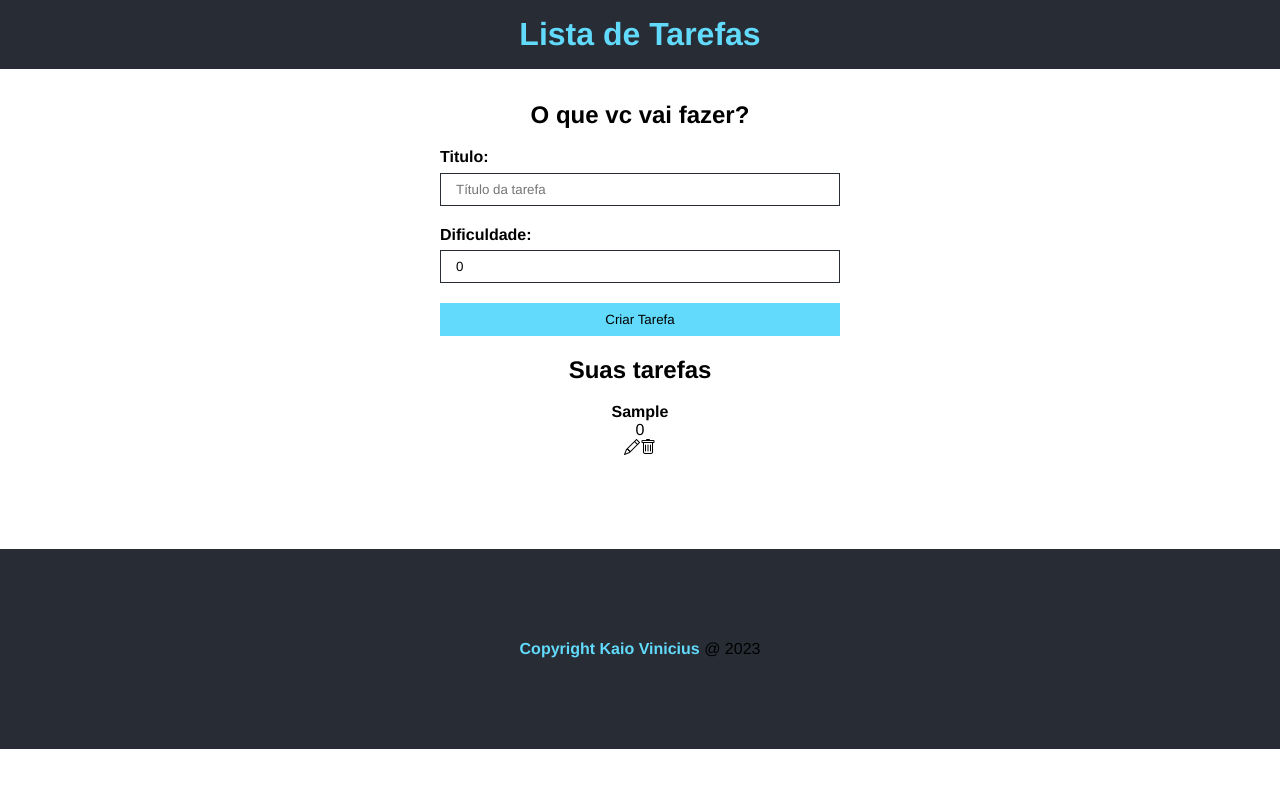
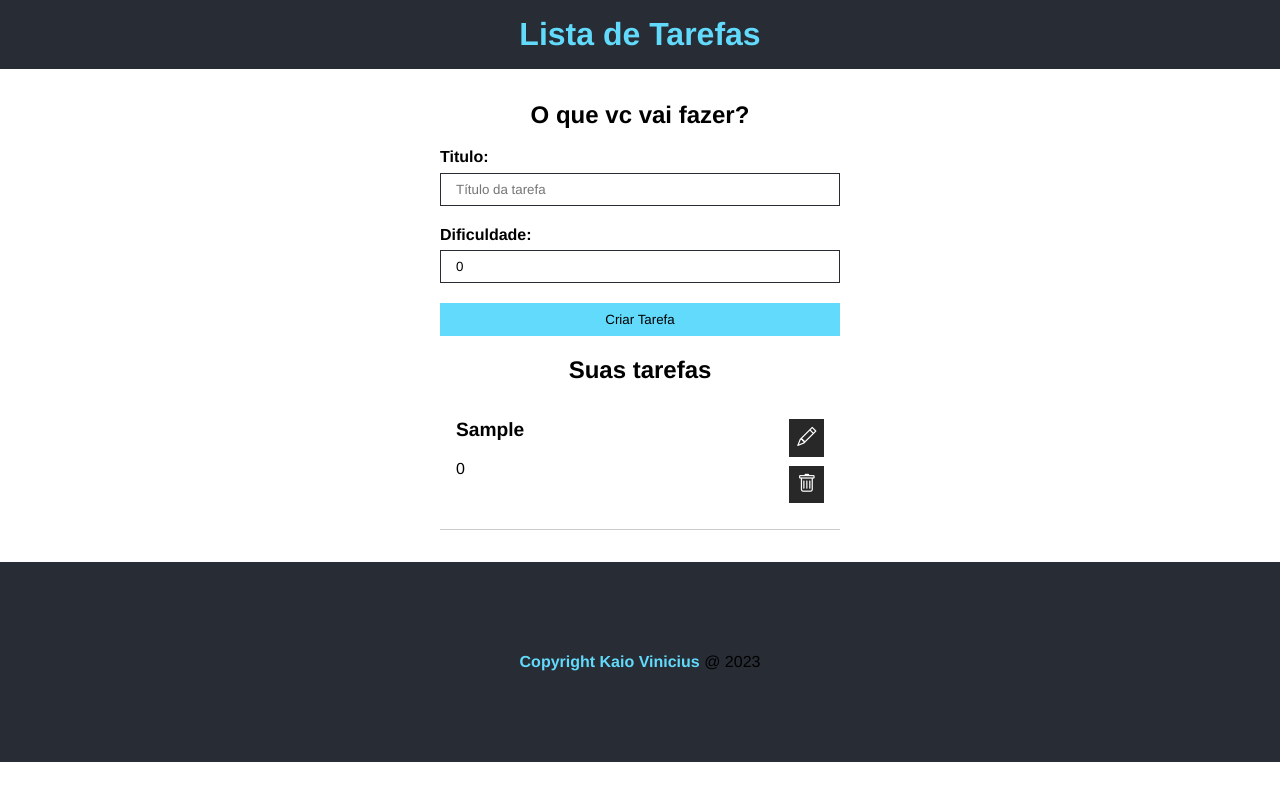
Before and after one commit to kaiovinic/Lista-de-tarefas, a React (Vite) app: page / in a window 1280 px wide. Both pictures are taken after typing "Sample" into the empty fields and a click on the input "Criar Tarefa". Built offline with nearby package versions, Linux system fonts and the light colour scheme.

Commit message:
Remoção das tarefas

```diff
--- a/src/App.tsx
+++ b/src/App.tsx
@@ -14,6 +14,11 @@ import { ITask } from "./interfaces/Task";
 
 function App() {
   const [taskList, setTaskList] = React.useState<ITask[]>([]);
+
+  const deleteTask = (id: number) => {
+    setTaskList(taskList.filter((task) => task.id !== id));
+  };
+
   return (
     <div>
       <Header />
@@ -28,7 +33,7 @@ function App() {
         </div>
         <div>
           <h2>Suas tarefas</h2>
-          <TaskList taskList={taskList} />
+          <TaskList taskList={taskList} handleDelete={deleteTask} />
         </div>
       </main>
       <Footer />
--- a/src/components/TaskList.module.css
+++ b/src/components/TaskList.module.css
@@ -0,0 +1,38 @@
+.task {
+  display: flex;
+  justify-content: space-between;
+  max-width: 400px;
+  margin: 0 auto;
+  padding: 1em;
+  border-bottom: 1px solid #ccc;
+}
+
+.details {
+  text-align: left;
+}
+
+.details h4 {
+  margin-bottom: 1em;
+  font-size: 1.2em;
+}
+
+.actions {
+  display: flex;
+  flex-direction: column;
+  align-items: center;
+  justify-content: center;
+}
+
+.actions i {
+  margin-bottom: 0.5em;
+  font-size: 1.2em;
+  cursor: pointer;
+  background-color: #282828;
+  color: #fff;
+  padding: 0.4em;
+  transition: 0.5s;
+}
+
+.actions i:hover {
+  color: #61dafb;
+}
--- a/src/components/TaskList.tsx
+++ b/src/components/TaskList.tsx
@@ -8,22 +8,26 @@ import styles from "./TaskList.module.css";
 
 type Props = {
   taskList: ITask[];
+  handleDelete: (id: number) => void;
 };
 
-const TaskList = ({ taskList }: Props) => {
+const TaskList = ({ taskList, handleDelete }: Props) => {
   return (
     <>
       {taskList.length > 0 ? (
         taskList.map((task) => {
           return (
-            <div key={task.id}>
-              <div>
+            <div key={task.id} className={styles.task}>
+              <div className={styles.details}>
                 <h4>{task.title}</h4>
                 <p>{task.difficulty}</p>
               </div>
-              <div>
+              <div className={styles.actions}>
                 <i className="bi bi-pencil"></i>
-                <i className="bi bi-trash"></i>
+                <i
+                  className="bi bi-trash"
+                  onClick={() => handleDelete(task.id)}
+                ></i>
               </div>
             </div>
           );
```
